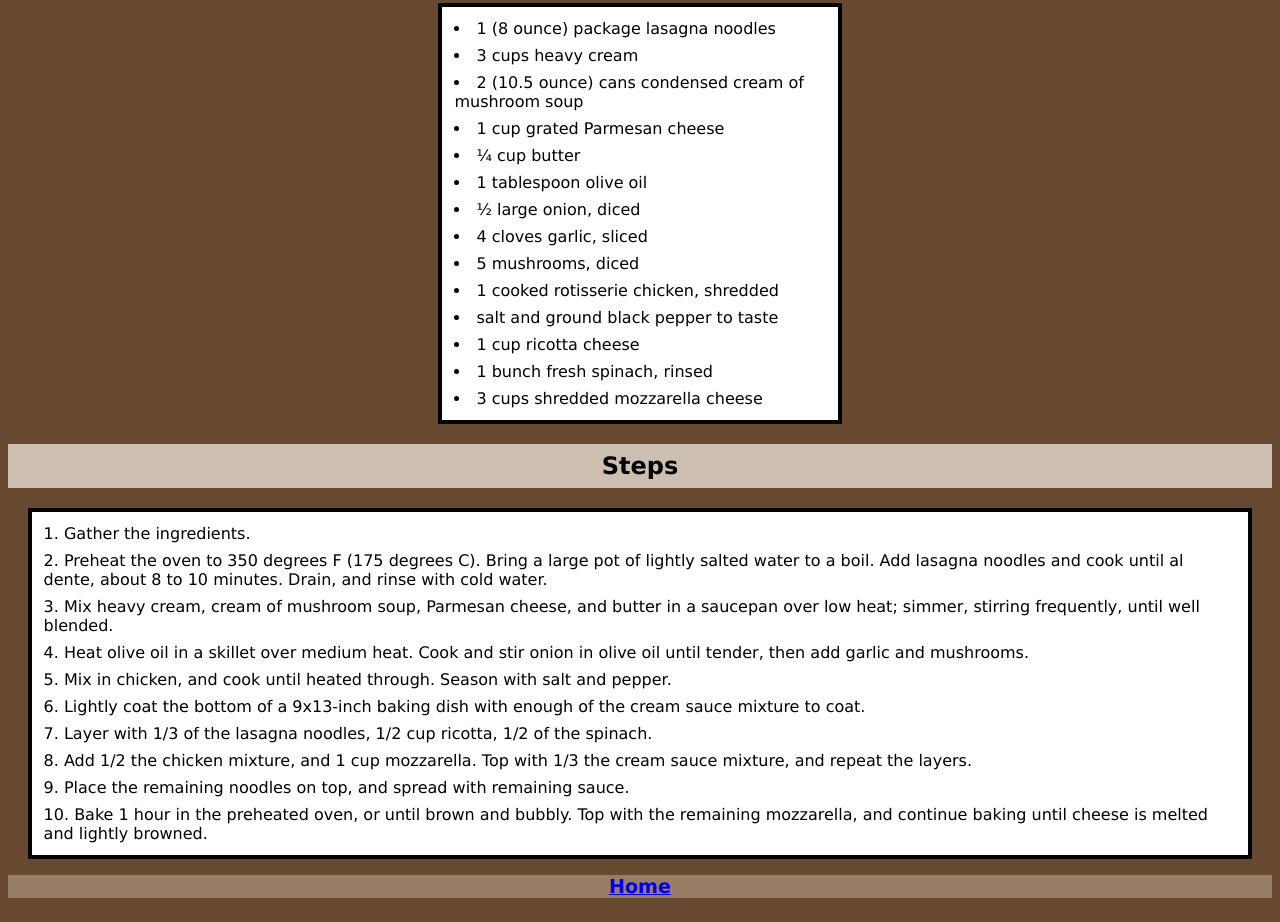
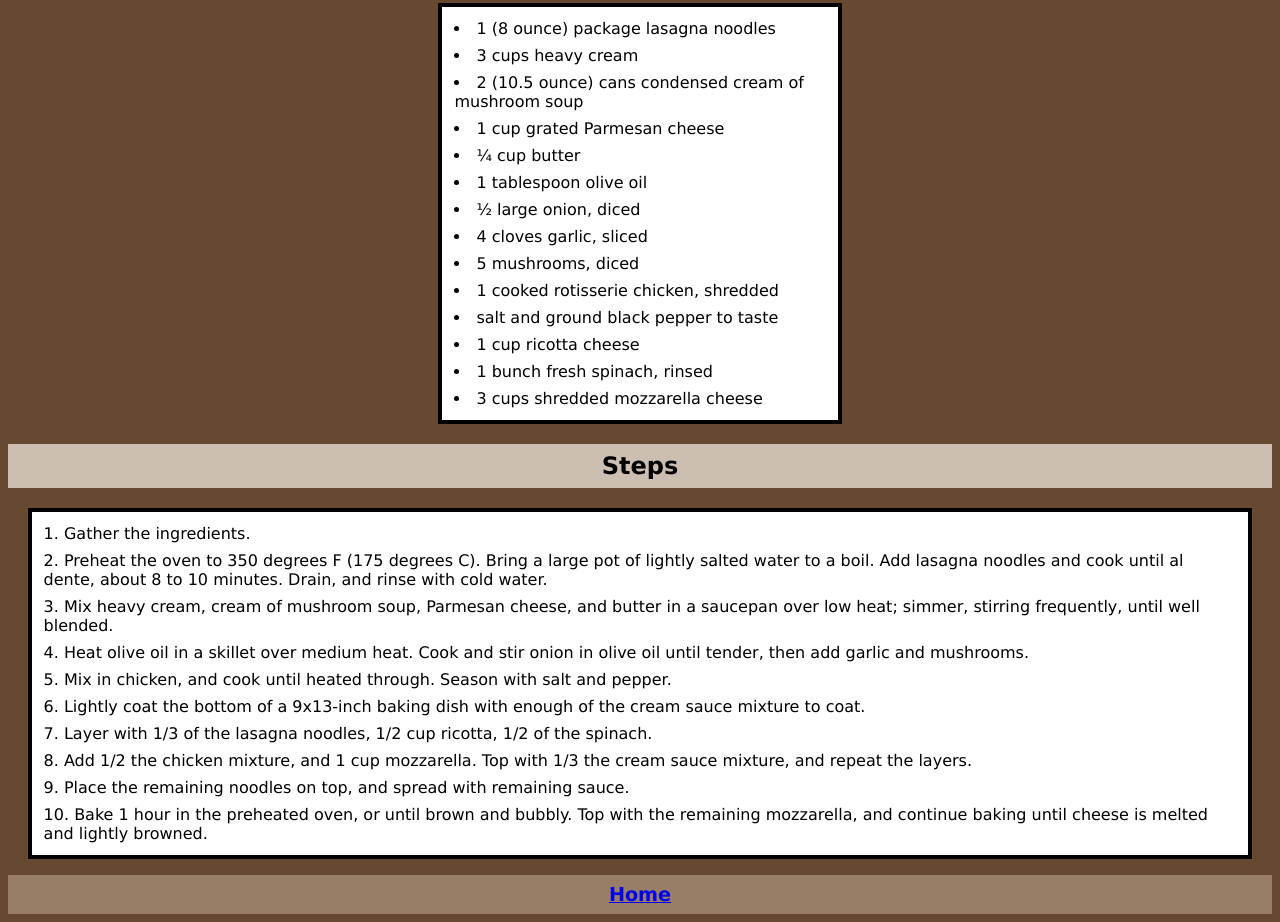
Before and after one commit to mor3245/odin-recipes, a plain HTML site: page recipes/lasagna.html in a window 1280 px wide. Shown: the part 826-1748 px from the top of the page. Drawn offline with Linux system fonts and the light colour scheme.

Commit message:
Fix padding for anchor element
Forgotten to add padding values.

```diff
--- a/recipes/recipes.css
+++ b/recipes/recipes.css
@@ -59,7 +59,7 @@ a {
     display: block;
     width: 100%;
     text-align: center;
-    padding: px 0px;
+    padding: 8px 0px;
     font-weight: bold;
     font-size: larger;
 }
```
